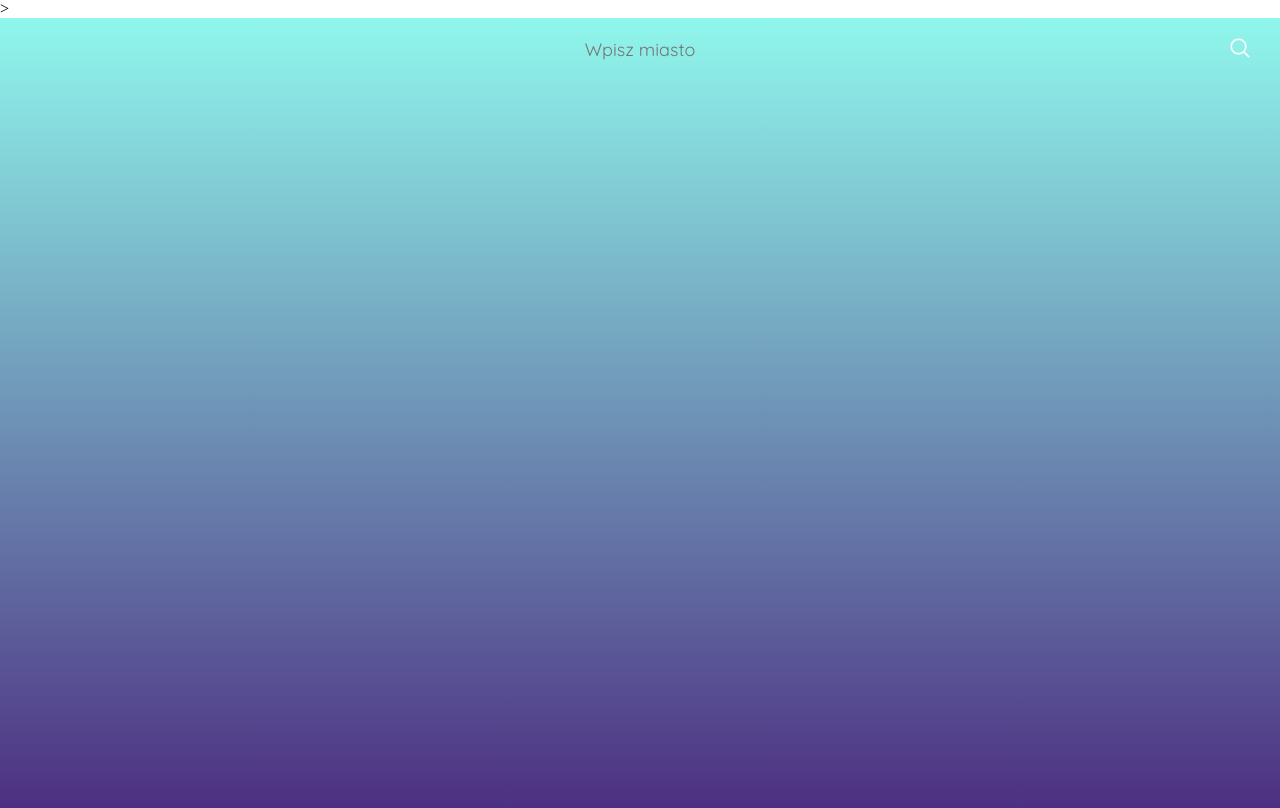
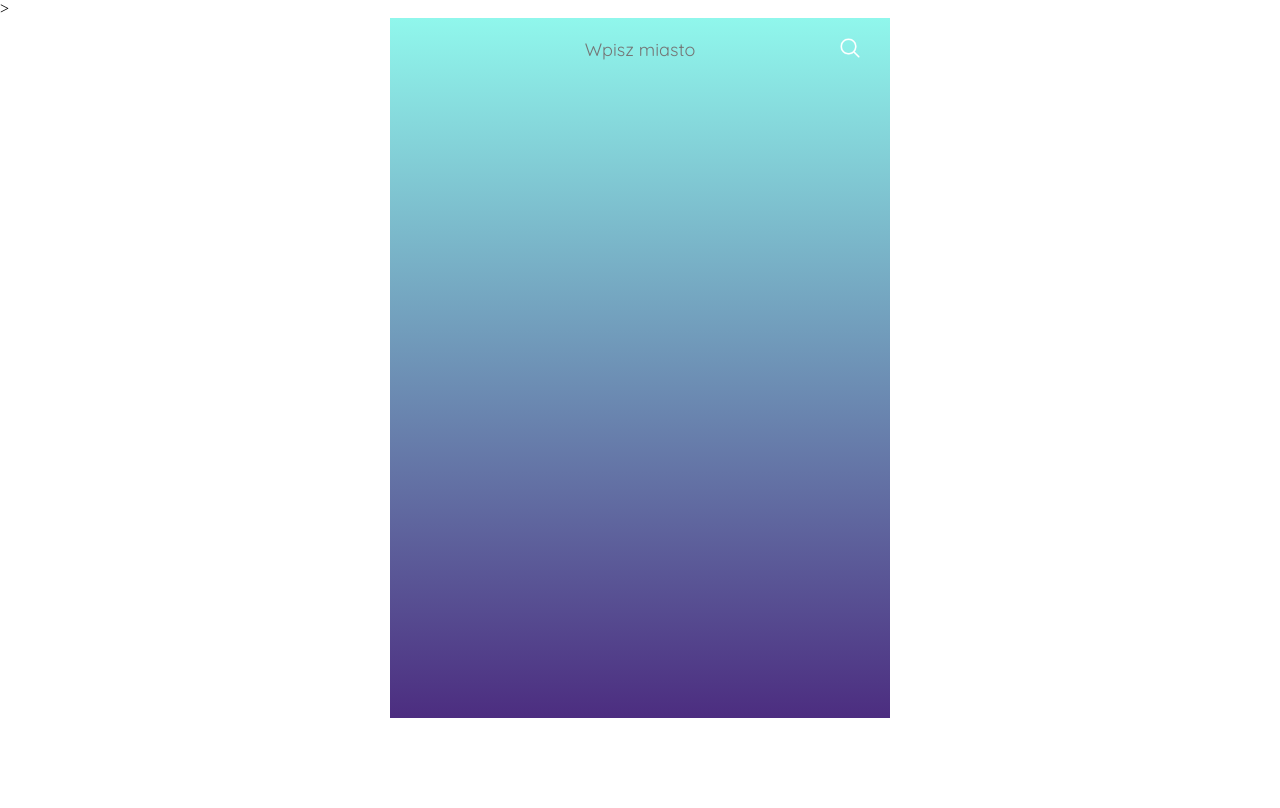
Before and after one commit to marikakobylarz/WeatherApp, a React (Create React App) app: page / in a window 1280 px wide. Shown: the top 808 px of the page. Built offline with nearby package versions, Linux system fonts and the light colour scheme.

Commit message:
Host on firebase

```diff
--- a/src/components/App.css
+++ b/src/components/App.css
@@ -11,8 +11,8 @@
     color: white;
     margin: 0 auto;
     justify-content: center;
-    min-width: 400px;
-    min-height:100vh;
+    width: 100vw;
+  height: 700px;
     background-image: linear-gradient(#90F7EC,#4c2d80);
 }
 
@@ -125,3 +125,9 @@
     font-weight: normal;
     line-height: 2.2em;
 }
+
+@media only screen and (min-width: 500px) {
+.App{
+    width: 500px;
+   }
+}
--- a/src/components/App.js
+++ b/src/components/App.js
@@ -35,7 +35,7 @@
   handleCitySubmit = e => {
     e.preventDefault();
 
-    const API = `http://api.openweathermap.org/data/2.5/weather?q=${this.state.value}&APPID=${APIkey}&units=metric`
+    const API = `https://api.openweathermap.org/data/2.5/weather?q=${this.state.value}&APPID=${APIkey}&units=metric`
 
     fetch(API)
       .then(response => {
```
Also changed, not shown: firebase.json (added), 1 other file (tests, documents, lock files or other folders).
